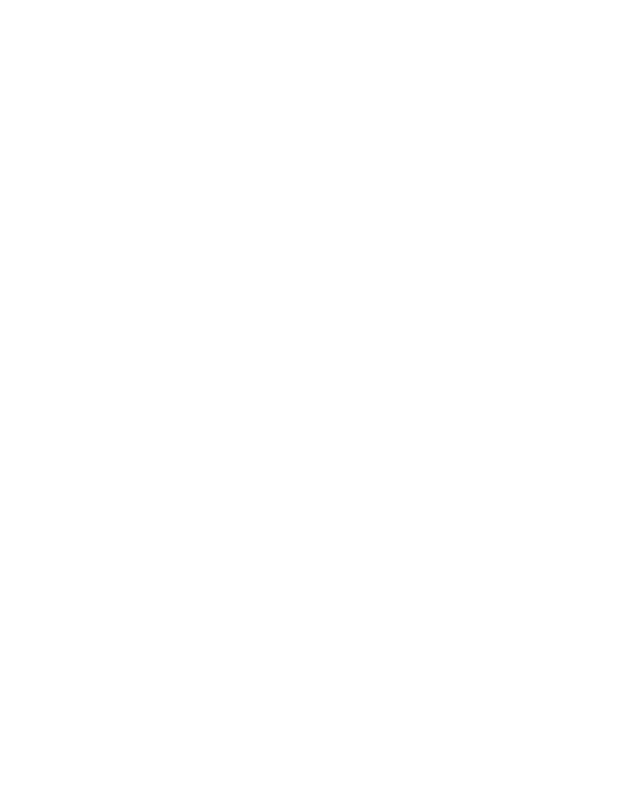
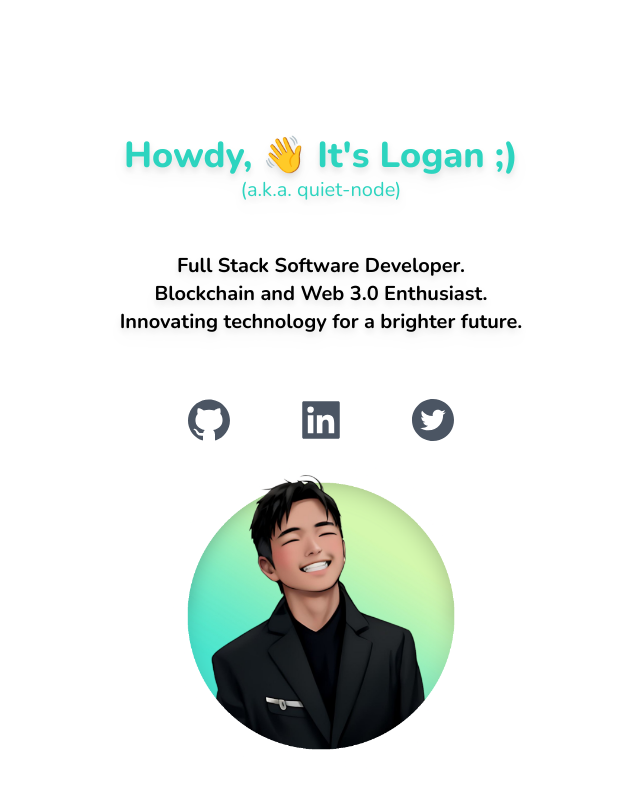
Before and after one commit to quiet-node/portfolio-v2, a React (Vite) app: page / in a window 1280 px wide. Shown: the top 788 px of the page, without its empty margins (319-959 px from the left). Built offline with nearby package versions, Linux system fonts and the light colour scheme.

Commit message:
Added info to App.js

```diff
--- a/src/App.tsx
+++ b/src/App.tsx
@@ -4,8 +4,12 @@
 import Intro from './components/intro/Intro';
 
 function App() {
+  useEffect(() => {
+    Aos.init({ duration: 10000 });
+  }, []);
   return (
     <>
+      <Intro />
     </>
   );
 }
```
